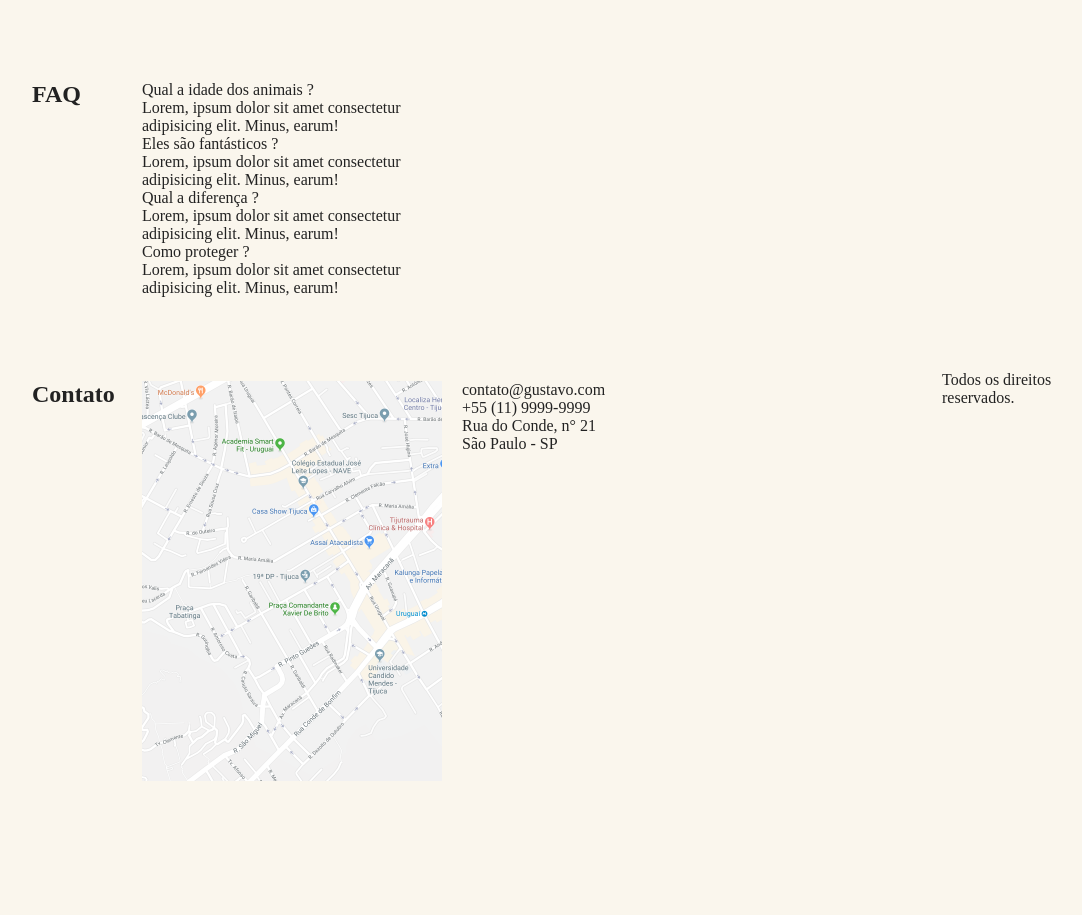
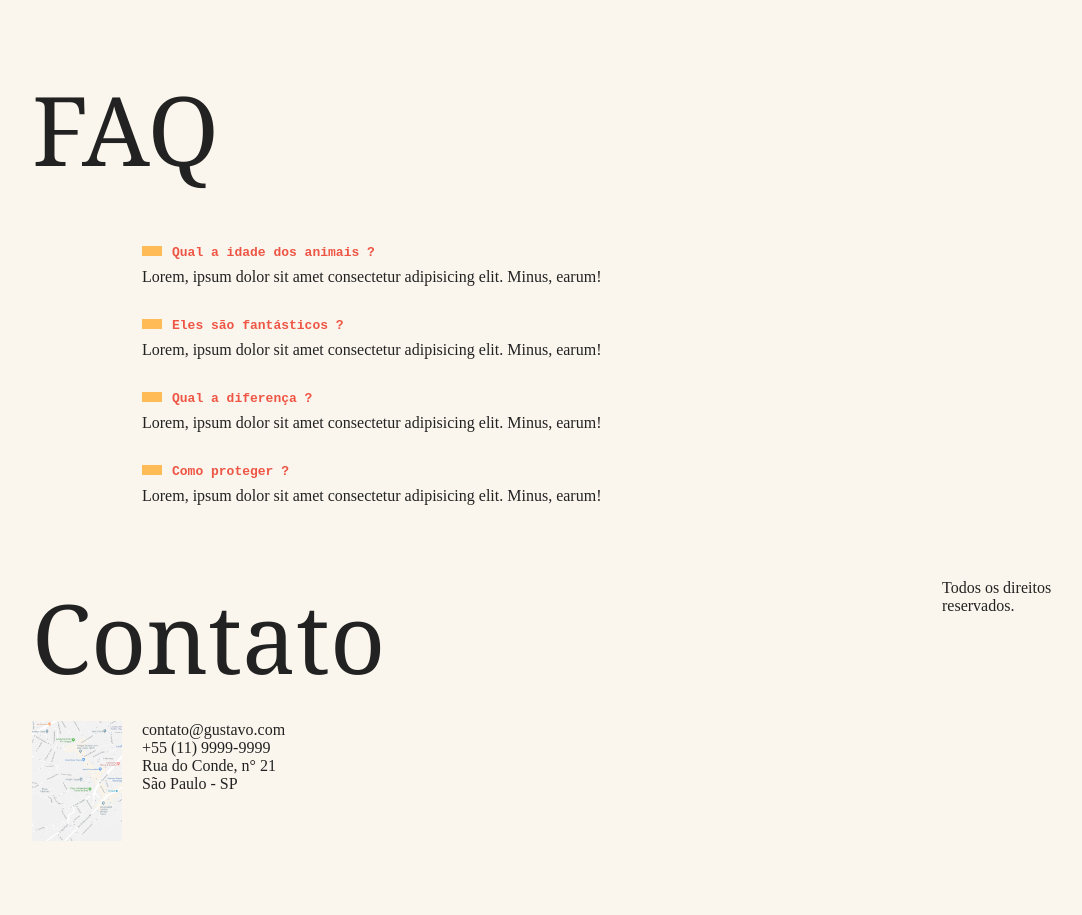
Before and after one commit to GDC-Reis/HTMLCollectio-vs-NodeList---Curso-Origamid, a plain HTML site: page index.html in a window 1280 px wide. Shown: the part 2632-3547 px from the top of the page, without its empty margins (158-1240 px from the left). Before the commit the page ends 3487 px from the top, so only its background shows below. Drawn offline with Linux system fonts and the light colour scheme.

Commit message:
Commit realizado com o css do FAQ

```diff
--- a/css/style.css
+++ b/css/style.css
@@ -117,3 +117,30 @@ body{
 .animais-descricao section{
     margin-bottom: 3rem;
 }
+
+.faq-lista{
+    grid-column: 2 / 4;
+}
+
+.faq-lista dt{
+    font-family: monospace;
+    font-weight: bold;
+    margin-top: 2rem;
+    margin-bottom: .5rem;
+    color: #e54;
+}
+
+.faq-lista dt::before{
+    content: "";
+    display: inline-block;
+    width: 20px;
+    height: 10px;
+    margin-right: 10px;
+    background: #fb5;
+}
+
+faq-lista dd{
+    font-family: Arial, Helvetica, sans-serif;
+    margin-bottom: .5rem;
+    margin-left: 30px;
+}
--- a/index.html
+++ b/index.html
@@ -109,8 +109,8 @@
     </section>
 
     <section class="grid-section faq" id="faq">
-        <h1>FAQ</h1>
-        <dl>
+        <h1 class="titulo">FAQ</h1>
+        <dl class="faq-lista">
             <dt>Qual a idade dos animais ?</dt>
             <dd>Lorem, ipsum dolor sit amet consectetur adipisicing elit. Minus, earum!</dd>
 
@@ -126,7 +126,7 @@
     </section>
 
     <section class="grid-section contato" id="contato">
-        <h1>Contato</h1>
+        <h1 class="titulo">Contato</h1>
         <div class="mapa">
             <img src="./img/mapa.png">
         </div>
```
